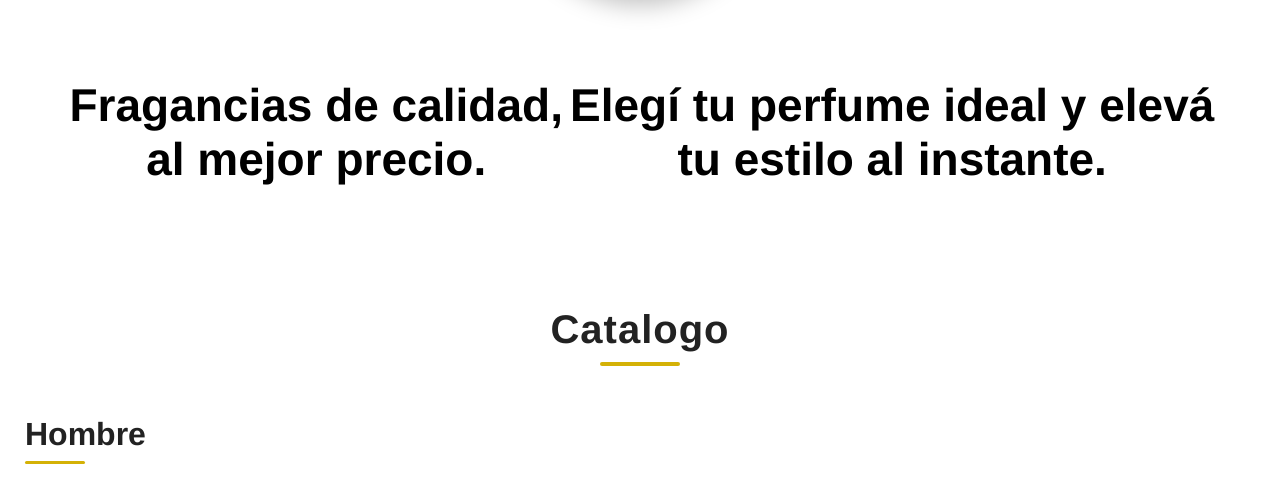
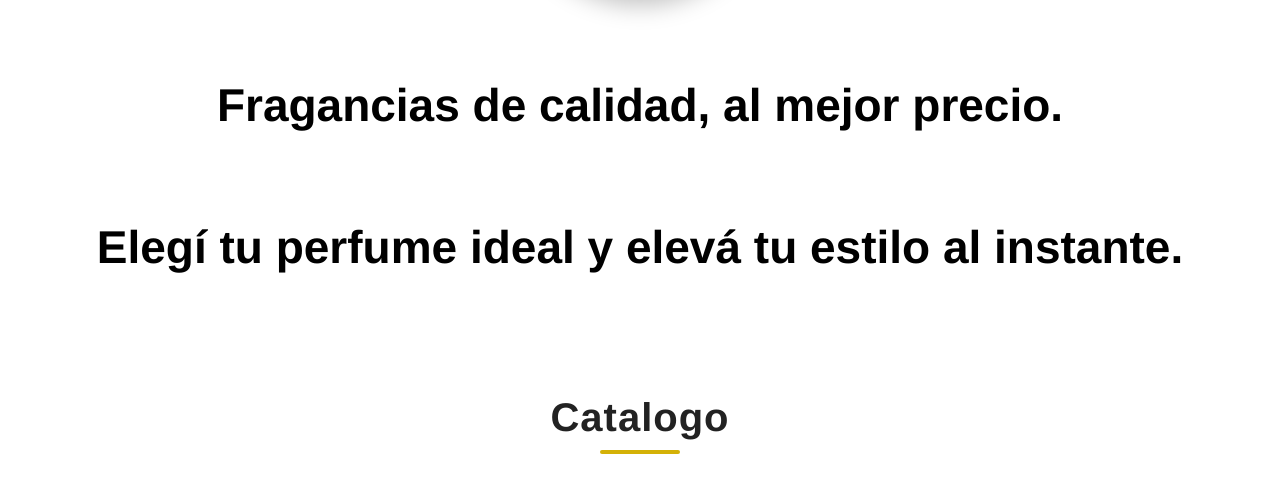
Before and after one commit to matiasschidiak/C-S-Fragrances, a plain HTML site: page index.html in a window 1280 px wide. Shown: the part 323-800 px from the top of the page. Drawn offline with Linux system fonts and the light colour scheme.

Commit message:
Separando etiquetas h1 de texto-banner

```diff
--- a/css/style.css
+++ b/css/style.css
@@ -81,8 +81,7 @@ html body{
 .banner-texto{
     font-size: 23px;
     padding: 0 5%;
-    display: flex;
-    justify-content: center;
+    text-align: center;
 }
 
 /* ========== TITULOS ========== */
--- a/index.html
+++ b/index.html
@@ -17,7 +17,7 @@
     <main>
         <div class="main-banner">
             <div class="banner-texto">
-                <h1>Fragancias de calidad, al mejor precio.</h1>
+                <h1>Fragancias de calidad, al mejor precio.</h1><br>
                 <h1>Elegí tu perfume ideal y elevá tu estilo al instante.</h1>
             </div>
         </div>
```
